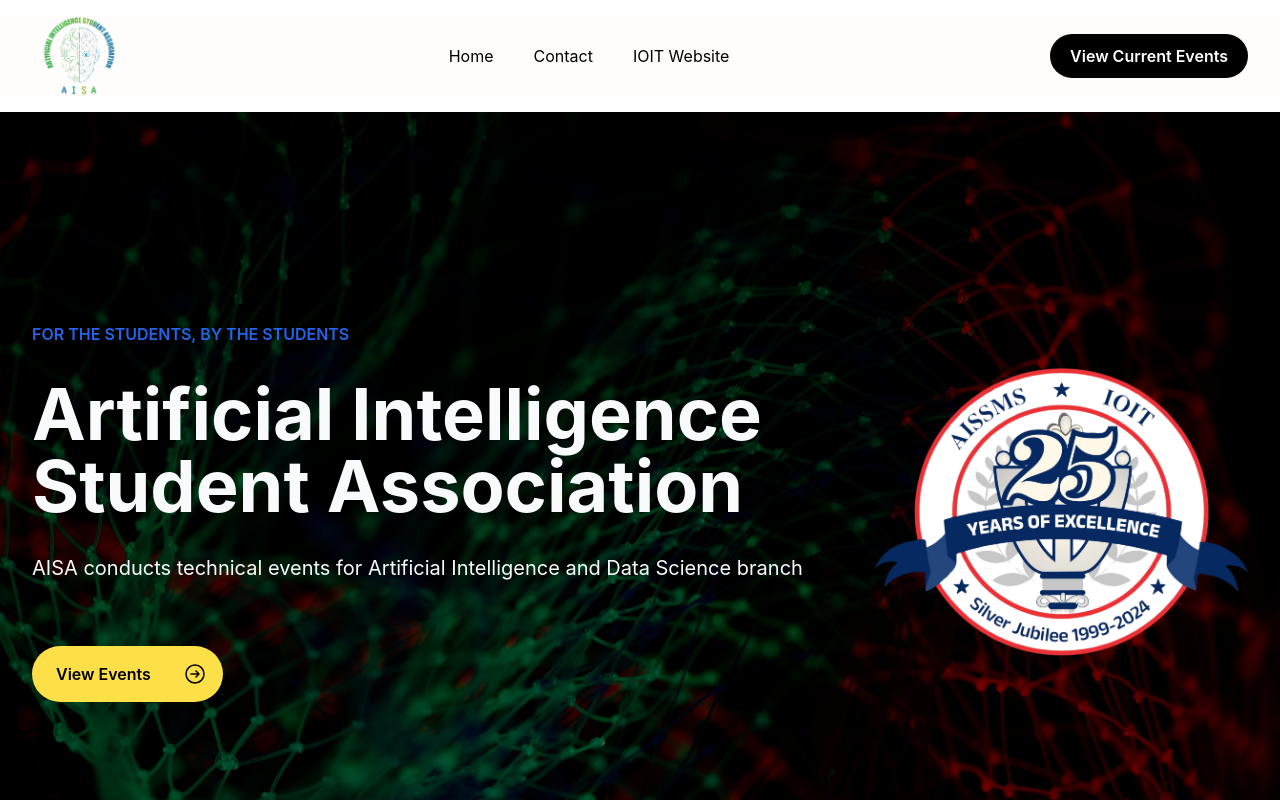
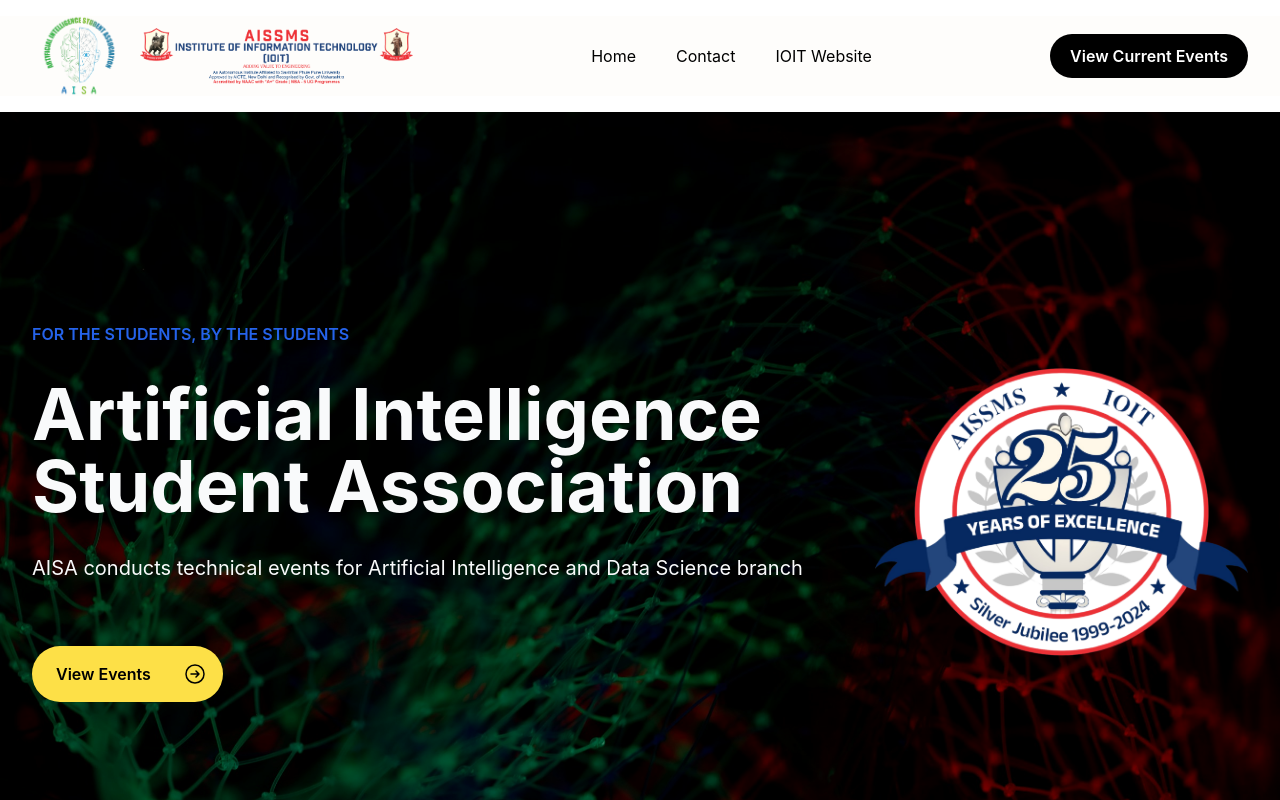
Before and after one commit to siddheshtv/aisa_web_events, a React (Create React App) app: page / in a window 1280 px wide. Shown: the top 800 px of the page. Built offline with nearby package versions, Linux system fonts and the light colour scheme.

Commit message:
input changes

```diff
--- a/src/components/shared/Navbar.jsx
+++ b/src/components/shared/Navbar.jsx
@@ -1,5 +1,6 @@
 import React from "react";
 import aisa_logo from "../../assets/aisa.png";
+import ioit_logo from "../../assets/ioit_text_dark.png";
 
 const Navbar = () => {
   return (
@@ -8,8 +9,9 @@
         <div class="px-4 mx-auto sm:px-6 lg:px-8">
           <div class="flex items-center justify-between h-16 lg:h-20">
             <div class="flex-shrink-0">
-              <a href="/" title="" class="flex">
+              <a href="/" title="" class="flex space-x-3 items-center">
                 <img class="w-auto h-24" src={aisa_logo} alt="" />
+                <img class="w-auto h-14" src={ioit_logo} alt="" />
               </a>
             </div>
 
```
